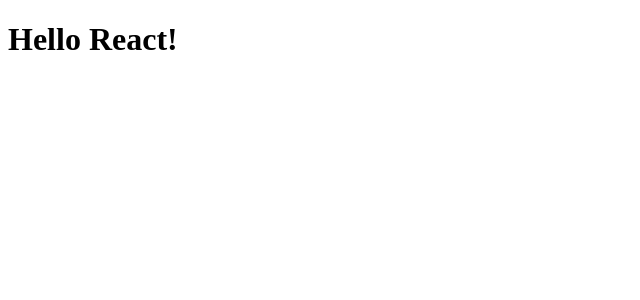
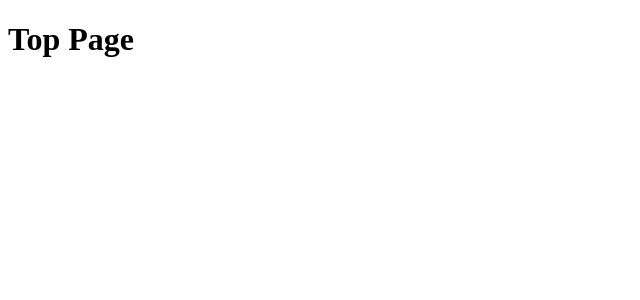
Before and after one commit to personium/personium-blank-app, a React app: page / in a window 1280 px wide. Shown: the top 300 px of the page, without its empty margins (0-640 px from the left). Built offline with nearby package versions, Linux system fonts and the light colour scheme; the HTML template or start-up script is replaced by a standard one.

Commit message:
added react-router

```diff
--- a/package.json
+++ b/package.json
@@ -39,6 +39,7 @@
     "prettier": "^1.18.2",
     "react": "^16.8.6",
     "react-dom": "^16.8.6",
+    "react-router-dom": "^5.2.0",
     "request": "^2.88.0",
     "request-promise": "^4.2.4",
     "tunnel": "0.0.6",
--- /dev/null
+++ b/src/app/frontend/App.js
@@ -0,0 +1,30 @@
+import React from 'react';
+import { HashRouter, Switch, Route, Link } from 'react-router-dom';
+
+import { Top } from './Top';
+
+function NotMatch() {
+  return (
+    <>
+      <h1>Does not match any Route</h1>
+      <div>
+        <Link to="/">Top</Link>
+      </div>
+    </>
+  );
+}
+
+export function App() {
+  return (
+    <HashRouter>
+      <Switch>
+        <Route path="/" exact>
+          <Top />
+        </Route>
+        <Route path="*">
+          <NotMatch />
+        </Route>
+      </Switch>
+    </HashRouter>
+  );
+}
--- /dev/null
+++ b/src/app/frontend/Top.js
@@ -0,0 +1,5 @@
+import React from 'react';
+
+export function Top() {
+  return <h1>Top Page</h1>;
+}
--- a/src/app/frontend/index.js
+++ b/src/app/frontend/index.js
@@ -1,4 +1,6 @@
 import React from 'react';
 import ReactDOM from 'react-dom';
 
-ReactDOM.render(<h1>Hello React!</h1>, document.getElementById('root'));
+import { App } from './App';
+
+ReactDOM.render(<App />, document.getElementById('root'));
```
Also changed, not shown: 1 other file (tests, documents, lock files or other folders).
